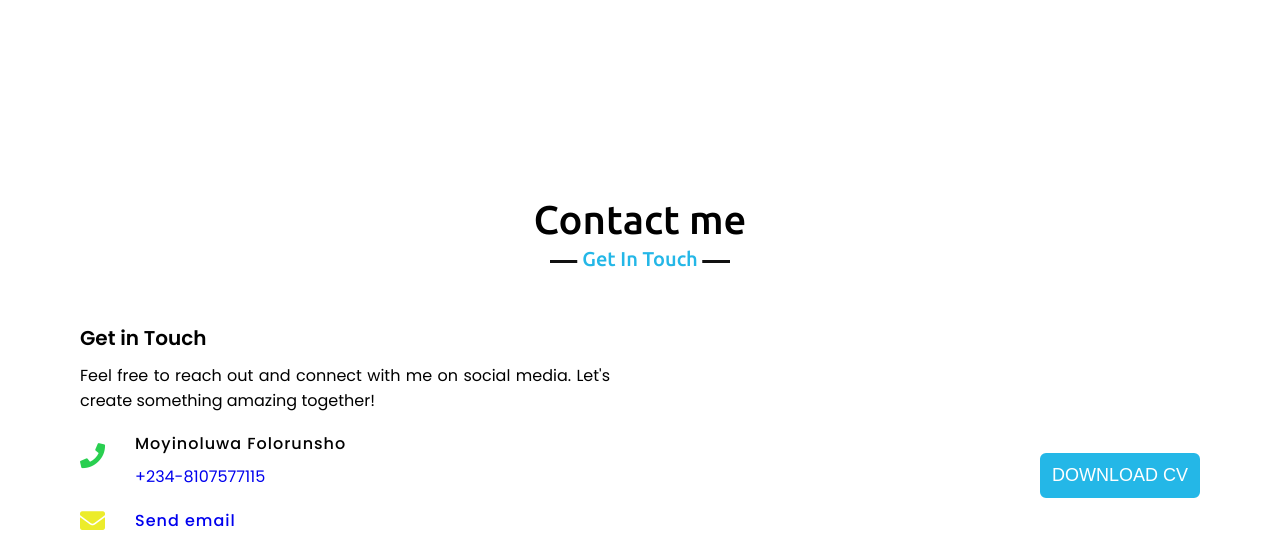
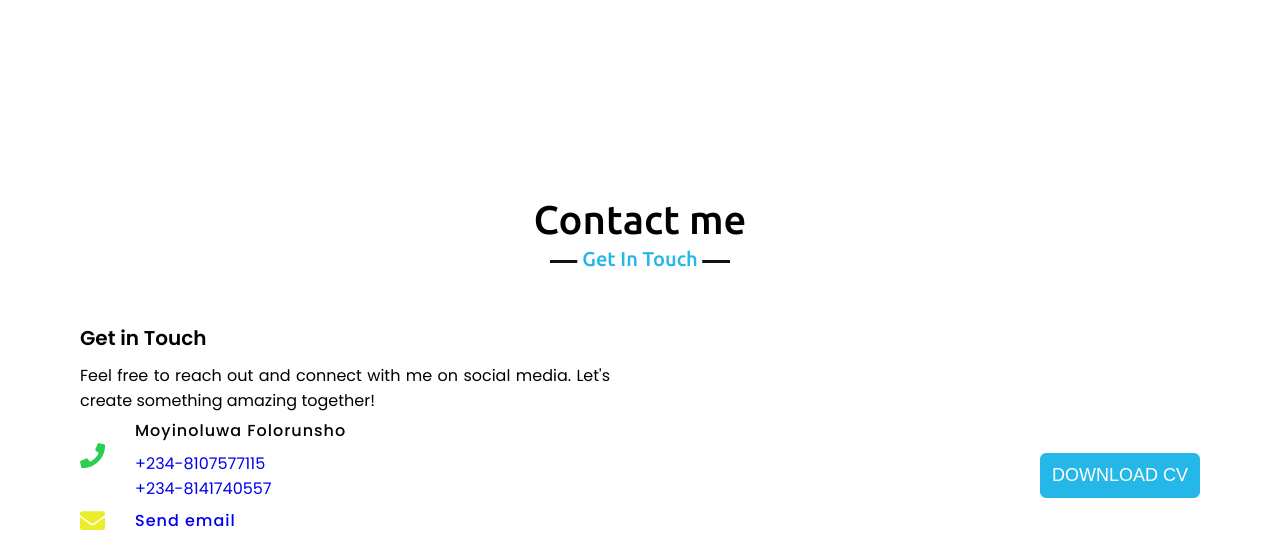
Before and after one commit to Mammoman/Moyins-Portfolio-, a plain HTML site: page index.html in a window 1280 px wide. Shown: the part 3666-4216 px from the top of the page. Drawn offline with nearby package versions, Linux system fonts and the light colour scheme.

Commit message:
Update index.html

```diff
--- a/index.html
+++ b/index.html
@@ -187,6 +187,7 @@
               <div class="info">
                 <div class="head" style="color:#020202">Moyinoluwa Folorunsho</div>
                 <div class="sub-title"  style="color:#020202"><a href="tel:+234-8107577115">+234-8107577115</a></div>
+		 <div class="sub-title"  style="color:#020202"><a href="tel:+234-8141740557">+234-8141740557</a></div>
               </div>
             </div>
 
```
